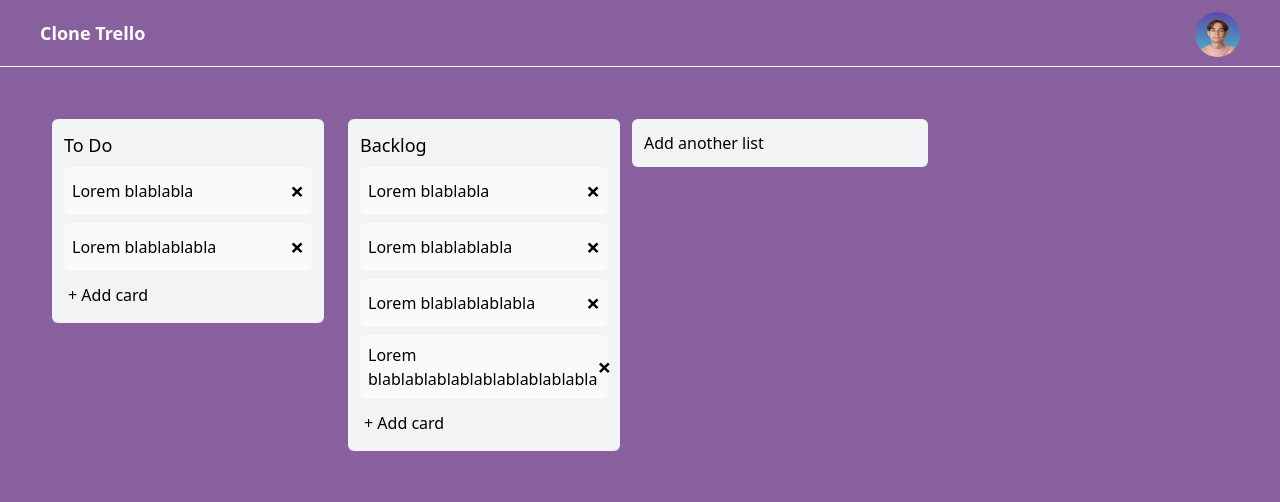
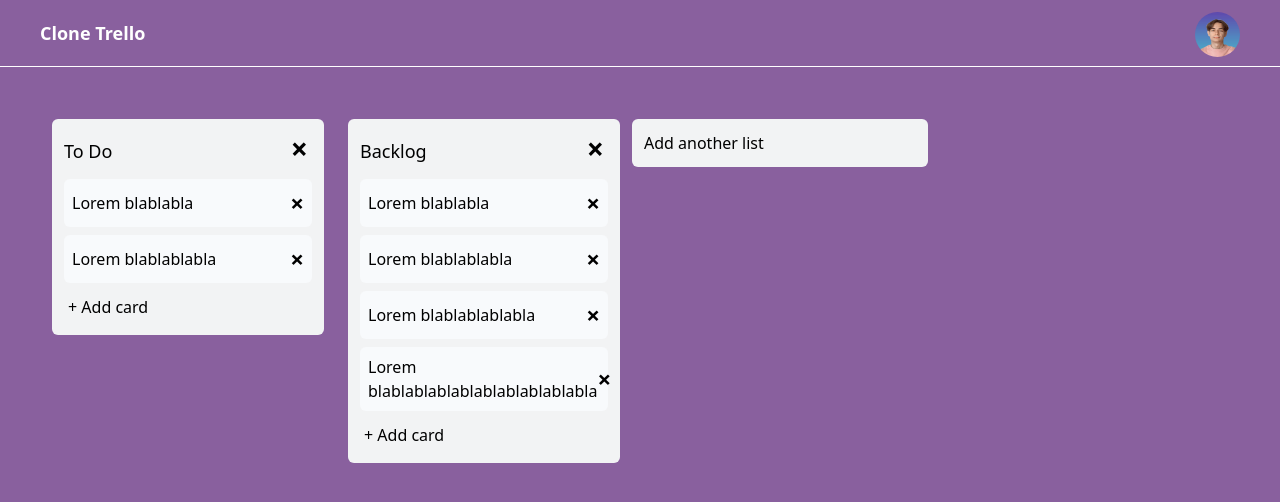
Before and after one commit to Shalimo/trello-clone, a React (Vite) app: page / in a window 1280 px wide. Shown: the top 502 px of the page. Built offline with nearby package versions, Linux system fonts and the light colour scheme.

Commit message:
add button for delete list

```diff
--- a/src/components/ui/List/List.jsx
+++ b/src/components/ui/List/List.jsx
@@ -3,8 +3,12 @@
 import CardList from '../CardList/CardList'
 import AddCardButton from '../CardButton/AddCardButton'
 import { Droppable } from 'react-beautiful-dnd'
+import { deleteTitle } from '../../../store/deskSlice'
+import { useDispatch } from 'react-redux'
 
 const List = ({ list, cards, id }) => {
+	const dispatch = useDispatch()
+
 	return (
 		<Droppable droppableId={String(id)}>
 			{provided => (
@@ -13,7 +17,17 @@
 					ref={provided.innerRef}
 					className={style.container}
 				>
-					<h1>{list.title}</h1>
+					<div className={style.titleContainer}>
+						<h1>{list.title}</h1>
+						<button
+							className={style.deleteTitleButton}
+							onClick={() => {
+								dispatch(deleteTitle({ id }))
+							}}
+						>
+							×
+						</button>
+					</div>
 					{cards.map((card, index) => (
 						<CardList key={card.id} card={card} index={index} id={card.id} />
 					))}
--- a/src/components/ui/List/List.module.scss
+++ b/src/components/ui/List/List.module.scss
@@ -1,7 +1,19 @@
 .container {
 	@apply w-[272px] bg-[#f2f3f4] p-3 rounded-md m-3 h-[100%];
+
+	.titleContainer {
+		@apply flex flex-row items-center justify-between;
+	}
 
 	h1 {
 		@apply text-lg mb-2;
 	}
+
+	.deleteTitleButton {
+		@apply text-3xl font-semibold mr-1 mb-3;
+
+		&:hover {
+			@apply text-amber-800;
+		}
+	}
 }
--- a/src/store/deskSlice.js
+++ b/src/store/deskSlice.js
@@ -51,6 +51,10 @@
 			}
 			return [...state, newTitle]
 		},
+		deleteTitle: (state, { payload }) => {
+			const { id } = payload
+			return (state = state.filter(list => list.id !== id))
+		},
 		addCard: (state, action) => {
 			const newCard = {
 				id: `card-${Math.random() * (100 - 7) + 7}`,
@@ -103,6 +107,7 @@
 	}
 })
 
-export const { addTitle, addCard, deleteCard, sort } = deskSlice.actions
+export const { addTitle, addCard, deleteCard, sort, deleteTitle } =
+	deskSlice.actions
 
 export default deskSlice.reducer
```
